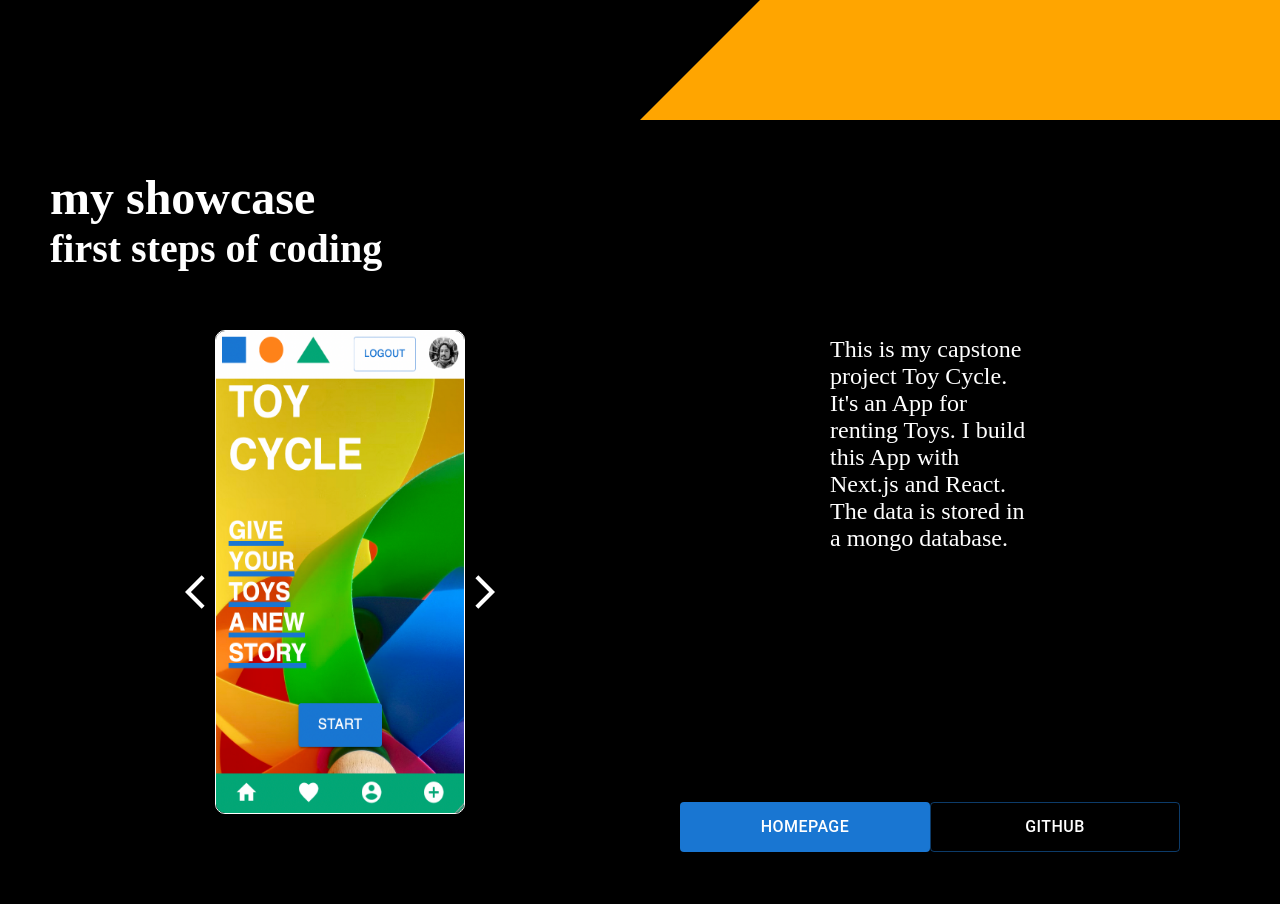
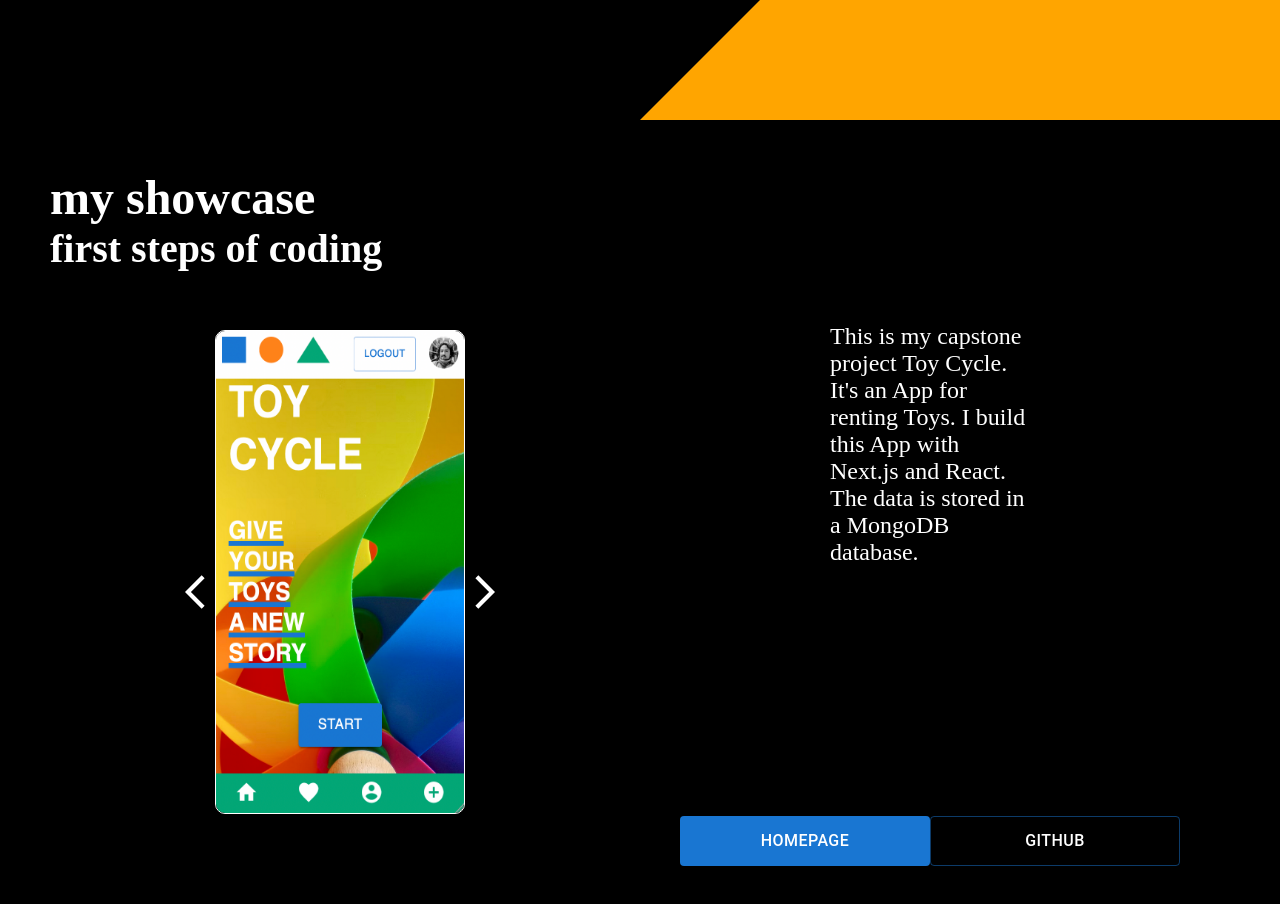
Before and after one commit to DerElchausdemAll/personal-website, a React (Create React App) app: page / in a window 1280 px wide. Shown: the part 680-1584 px from the top of the page. Built offline with nearby package versions, Linux system fonts and the light colour scheme.

Commit message:
chore: fix responsive for deployment and edited my hero page text

```diff
--- a/src/components/organisms/project/index.jsx
+++ b/src/components/organisms/project/index.jsx
@@ -84,7 +84,7 @@ const Project = ({ backgroundRef }) => {
 									? "This is a project for adding movies to your watchlist. You can also browse through the most popular movies. It is still in progress."
 									: current === 2
 									? "A little Todo-App with an edit and delete feature. The Todos are stored in the local storage. I build this with React, Zustand and Immer."
-									: "This is my capstone project Toy Cycle. It's an App for renting Toys. I build this App with Next.js and React. The data is stored in a mongo database."}
+									: "This is my capstone project Toy Cycle. It's an App for renting Toys. I build this App with Next.js and React. The data is stored in a MongoDB database."}
 							</div>
 							<div className="p-button-wrapper">
 								<Button
```
